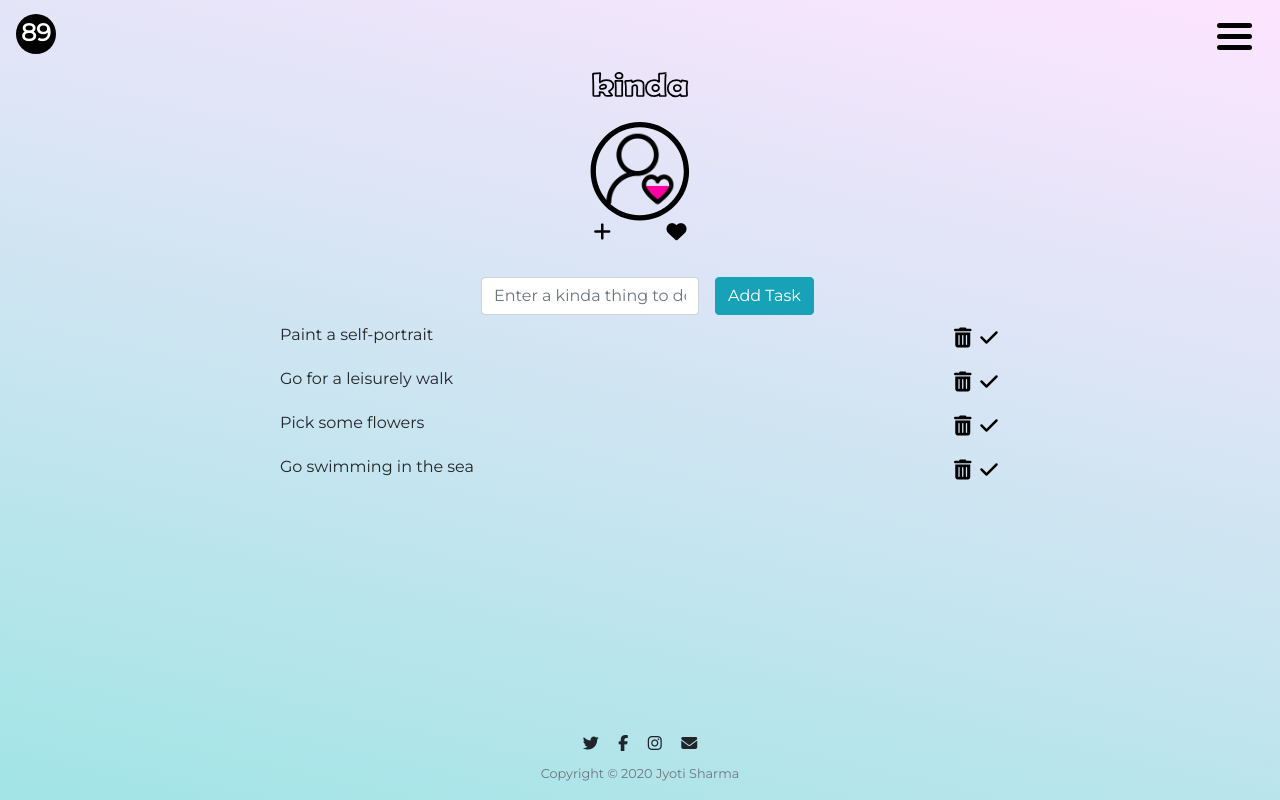
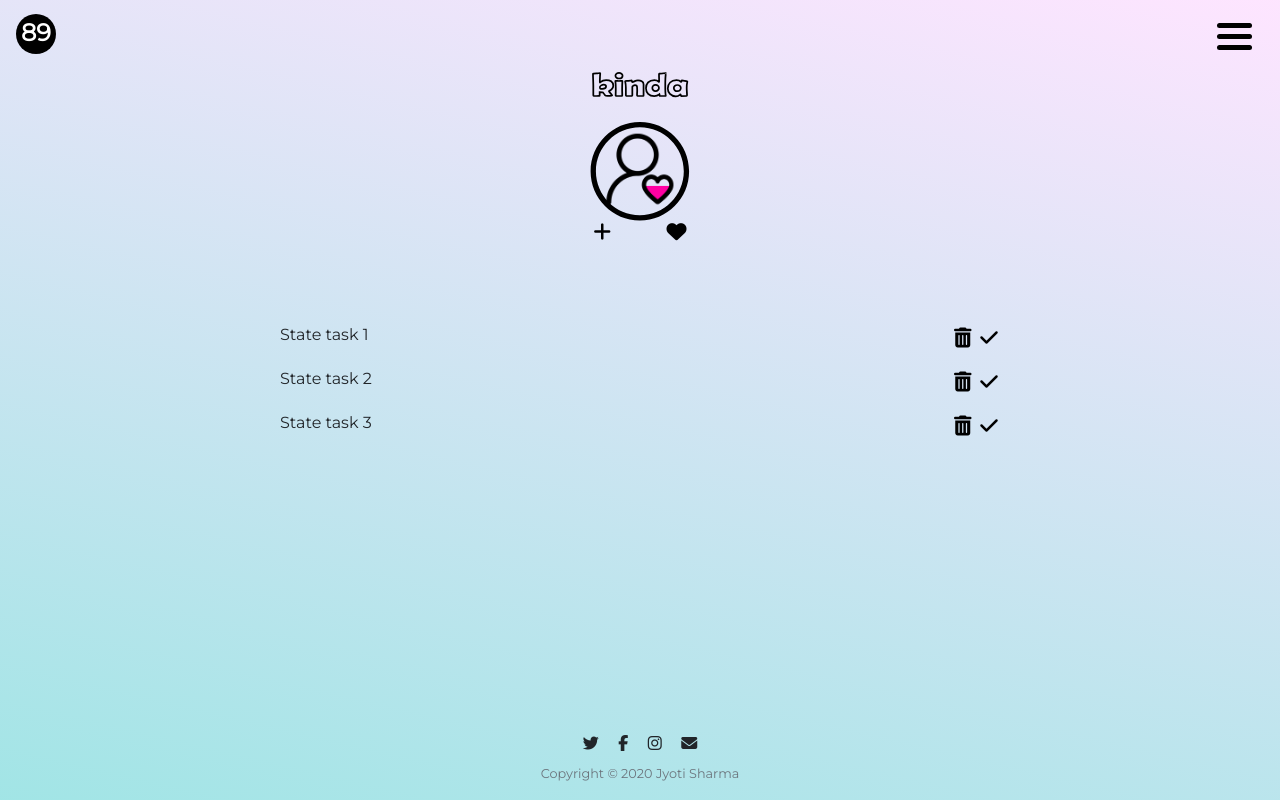
Before and after one commit to jyotiiiii/todo-app-frontend, a React (Create React App) app: page / in a window 1280 px wide. Built offline with nearby package versions, Linux system fonts and the light colour scheme.

Commit message:
Add props and state to TaskList to render loop

```diff
--- a/src/components/App.js
+++ b/src/components/App.js
@@ -6,6 +6,14 @@ import Tasklist from './TaskList';
 import Footer from './Footer';
 import tasks from '../tasks';
 class App extends React.Component {
+  state = {
+    tasks: [
+      { id: 1, description: 'State task 1', completed: false },
+      { id: 2, description: 'State task 2', completed: false },
+      { id: 1, description: 'State task 3', completed: false }
+    ]
+  };
+
   render() {
     return (
       <div>
@@ -16,7 +24,7 @@ class App extends React.Component {
         {/* Pop Up Form(After add a task button is clicked) */}
         <Taskform />
         {/* Task Section  */}
-        <Tasklist />
+        <Tasklist listOfTasks={this.state.tasks} />
         {/* Footer  */}
         <Footer />
       </div>
--- a/src/components/Navbar.js
+++ b/src/components/Navbar.js
@@ -7,7 +7,7 @@ class Navbar extends React.Component {
   render() {
     return (
       <nav className="navbar navbar-light">
-        <Score />
+        <Score currentScore="89" />
         <Menubutton />
         <Hamburger />
       </nav>
--- a/src/components/Score.js
+++ b/src/components/Score.js
@@ -5,7 +5,7 @@ class Score extends React.Component {
     return (
       <a className="navbar-brand score" href="#">
         <div id="score-dot">
-          <h6>89</h6>
+          <h6>{this.props.currentScore}</h6>
         </div>
       </a>
     );
--- a/src/components/TaskForm.js
+++ b/src/components/TaskForm.js
@@ -3,7 +3,7 @@ import React from 'react';
 class Taskform extends React.Component {
   render() {
     return (
-      <div className="container ">
+      <div className="container hidden-form">
         <div className="row">
           <div className="col-md-4 "></div>
           <div className="col-md-5 ">
--- a/src/components/TaskItem.js
+++ b/src/components/TaskItem.js
@@ -9,7 +9,7 @@ class Taskitem extends React.Component {
         <div className="col-sm-12">
           <div className="row">
             <div className="col-8 col-sm-9 text-left">
-              {this.props.taskDescription}
+              {this.props.toDo.description}
             </div>
             <div className="col-4 col-sm-3 pt-1">
               <Deletebutton />
--- a/src/components/TaskList.js
+++ b/src/components/TaskList.js
@@ -4,10 +4,9 @@ class Tasklist extends React.Component {
   render() {
     return (
       <div className="container-fluid">
-        <Taskitem taskDescription="Paint a self-portrait" />
-        <Taskitem taskDescription="Go for a leisurely walk" />
-        <Taskitem taskDescription="Pick some flowers" />
-        <Taskitem taskDescription="Go swimming in the sea" />
+        {this.props.listOfTasks.map(item => (
+          <Taskitem toDo={item} />
+        ))}
       </div>
     );
   }
```
Also changed, not shown: 1 other file (tests, documents, lock files or other folders).
